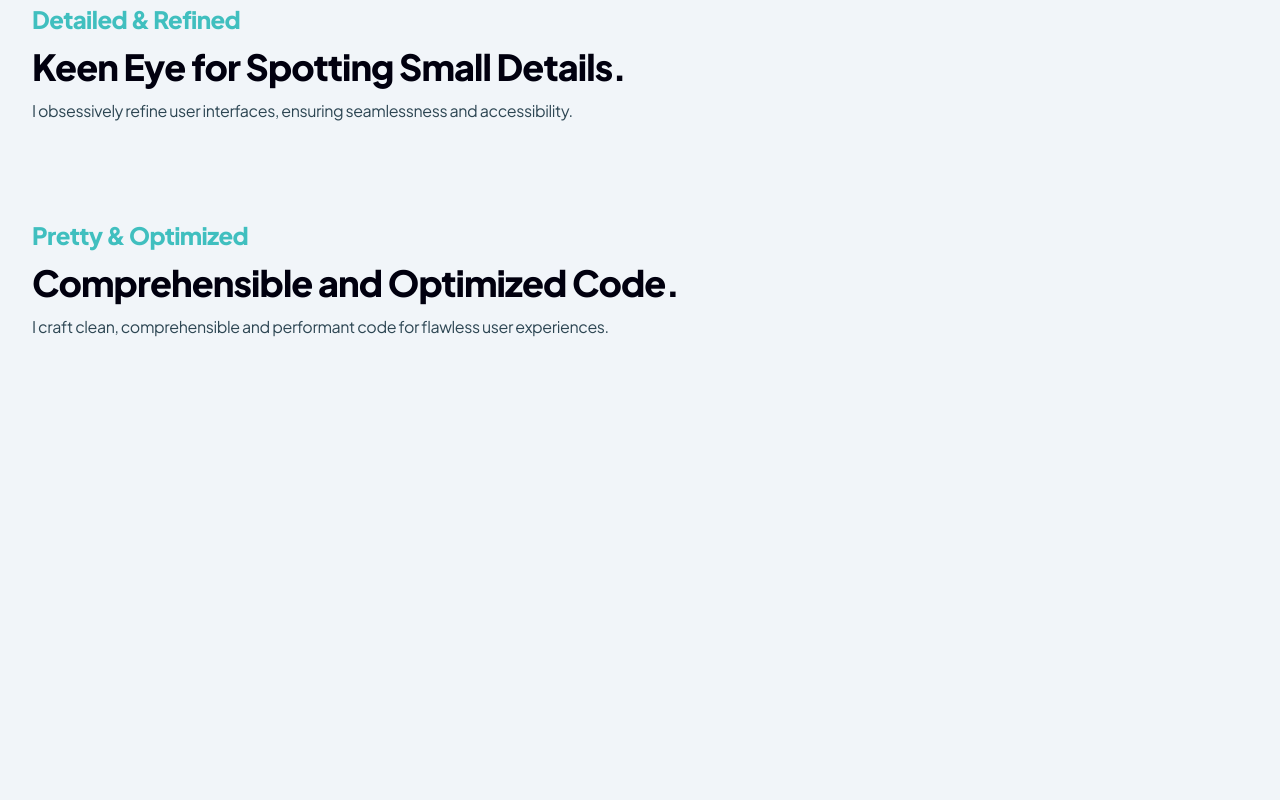
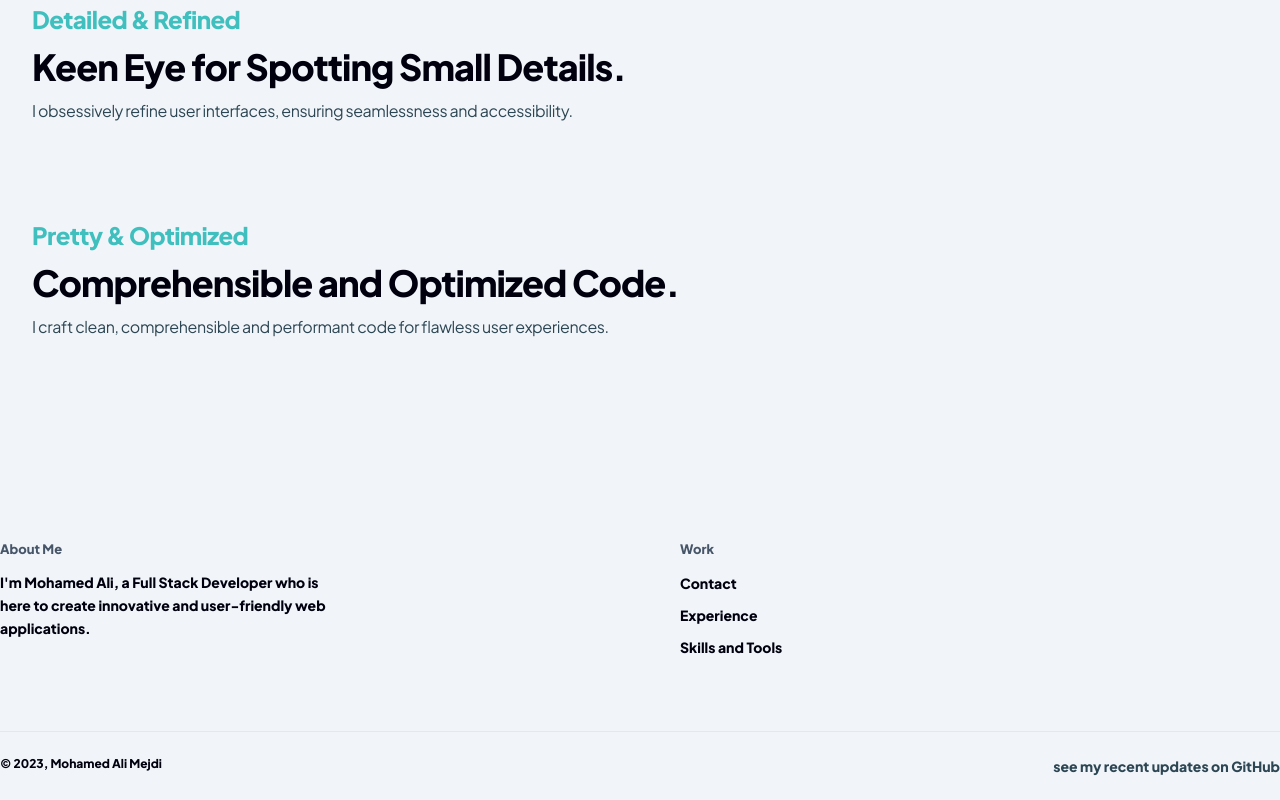
Before and after one commit to dali2g/shadcn-starter, a Next.js app: page / in a window 1280 px wide. Shown: the part 1758-2558 px from the top of the page. Before the commit the page ends 2097 px from the top, so only its background shows below. Built offline with nearby package versions, Linux system fonts and the light colour scheme.

Commit message:
Initial footer added

```diff
--- a/app/page.tsx
+++ b/app/page.tsx
@@ -3,6 +3,7 @@ import {Fields}  from "@/components/Sections/Fields";
 import LastSection from "@/components/Sections/LastSection";
 import Hero from "@/components/Sections/Hero";
 import TextSection from "@/components/Sections/TextSection";
+import Footer from "@/components/Sections/Footer";
 
 export default function IndexPage() {
   return (
@@ -12,6 +13,7 @@ export default function IndexPage() {
       <Fields/>
       <LastSection/>
       <TextSection/>
+      <Footer/>
     </div>
   )
 }
--- /dev/null
+++ b/components/Sections/Footer.tsx
@@ -0,0 +1,202 @@
+import React from 'react';
+import clsx from 'clsx';
+import Link from 'next/link';
+
+interface LastUpdateProps {}
+
+const LastUpdate: React.FC<LastUpdateProps> = () => {
+  return (
+    <a
+      href="https://github.com/dali2g"
+      target="_blank"
+      rel="noreferrer nofollow"
+      className="text-sm text-muted-foreground"
+    >
+      <span>see my recent updates on GitHub</span>
+    </a>
+  );
+};
+
+interface FooterLinkProps {
+  title: string;
+  href: string;
+  label?: 'new' | 'soon';
+  isInternal?: boolean;
+}
+
+const FooterLink: React.FC<FooterLinkProps> = ({
+  title,
+  href,
+  label = undefined,
+  isInternal = true,
+}) => {
+  if (label === 'soon') {
+    return (
+      <span className='flex h-8 items-center gap-2 whitespace-nowrap px-2 py-1 text-sm text-foreground'>
+        {title}
+        <span className="border-divider-light rounded-full border px-2 py-0 text-[10px] uppercase text-muted-foreground">{label}</span>
+      </span>
+    );
+  }
+
+  if (isInternal) {
+    return (
+
+        <Link
+         href={href} passHref
+         className="flex h-8 items-center gap-2 whitespace-nowrap px-2 py-1 text-sm text-foreground">
+          {title}
+          {label && <span className="border-divider-light rounded-full border px-2 py-0 text-[10px] uppercase text-foreground">{label}</span>}
+
+      </Link>
+    );
+  }
+
+  return (
+    <a
+      href={href}
+      target="_blank"
+      rel="noreferrer nofollow"
+      className={clsx('footer-link')}
+    >
+      {title}
+      {label && <span className={clsx('footer-link__label')}>{label}</span>}
+    </a>
+  );
+};
+
+interface FooterGroupProps {
+  title: string;
+  links: Array<FooterLinkProps>;
+}
+
+const FooterGroup: React.FC<FooterGroupProps> = ({ title, links }) => {
+  return (
+    <div className={clsx('flex-1')}>
+      <div
+        className={clsx(
+          'mb-2 px-2 text-[13px] text-slate-600',
+          'dark:text-slate-400'
+        )}
+      >
+        {title}
+      </div>
+      <ul className={clsx('flex flex-col')}>
+        {links.map(({ title: linkTitle, href, label, isInternal }) => (
+          <li key={href}>
+            <FooterLink
+              title={linkTitle}
+              href={href}
+              label={label}
+              isInternal={isInternal}
+            />
+          </li>
+        ))}
+      </ul>
+    </div>
+  );
+};
+
+interface FooterDescriptionProps {}
+
+const FooterDescription: React.FC<FooterDescriptionProps> = () => {
+  return (
+    <div className={clsx('max-w-[348px]')}>
+      <div
+        className={clsx(
+          'mb-3 text-[13px] text-slate-600',
+          'dark:text-slate-400'
+        )}
+      >
+        About Me
+      </div>
+      <p className={clsx('mb-4 font-normal leading-relaxed')}>
+        I&apos;m Mohamed Ali, a <strong>Full Stack Developer</strong> who is here to create innovative and user-friendly web applications.
+
+
+      </p>
+      <ul className={clsx('-ml-2 flex gap-1')}>
+        <li>
+          <a
+            href="https://linkedin.com/in/dali2g"
+            target="_blank"
+            rel="noreferrer nofollow"
+            className={clsx('flex h-9 w-9 items-center justify-center')}
+            aria-label="My Twitter profile"
+            title="My Twitter profile"
+          >
+            {/* Content for the LinkedIn link */}
+          </a>
+        </li>
+        <li>
+          <a
+            href="https://github.com/dali2g"
+            target="_blank"
+            rel="noreferrer nofollow"
+            className={clsx('flex h-9 w-9 items-center justify-center')}
+            aria-label="My GitHub profile"
+            title="My GitHub profile"
+          >
+            {/* Content for the GitHub link */}
+          </a>
+        </li>
+      </ul>
+    </div>
+  );
+};
+
+const Footer: React.FC = () => {
+  return (
+    <footer
+      className={clsx(
+        'background-grid background-grid--fade-in border-divider-light mt-24 pt-16 text-sm text-foreground',
+        'dark:border-divider-dark dark:text-slate-200'
+      )}
+    >
+      <div className={clsx('content-wrapper')}>
+        <div className={clsx('py-10 font-semibold')}>
+          <div className={clsx('flex flex-col-reverse gap-16', 'lg:flex-row')}>
+            <div className={clsx('flex-1')}>
+              <FooterDescription />
+            </div>
+            <div
+              className={clsx(
+                '-mx-2 flex flex-1 flex-col gap-8',
+                'sm:flex-row sm:gap-16 lg:mx-0'
+              )}
+            >
+              <div className={clsx('flex', 'sm:gap-16')}>
+                <FooterGroup
+                  title="Work"
+                  links={[
+                    { title: 'Contact', href: '/contact' },
+                    { title: 'Experience', href: '/experience' },
+                    {
+                      title: 'Skills and Tools',
+                      href: '/skills',
+                    },
+                  ]}
+                />
+              </div>
+            </div>
+          </div>
+        </div>
+        <div
+          className={clsx(
+            'border-divider-light flex justify-between border-t py-6 text-xs',
+            'dark:border-divider-dark'
+          )}
+        >
+          <div className={clsx('font-semibold')}>
+            &copy; 2023, Mohamed Ali Mejdi
+          </div>
+          <div className={clsx('text-slate-500', 'dark:text-slate-400')}>
+            <LastUpdate />
+          </div>
+        </div>
+      </div>
+    </footer>
+  );
+};
+
+export default Footer;
```
